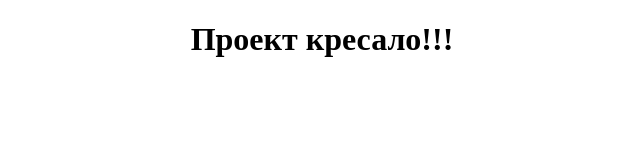
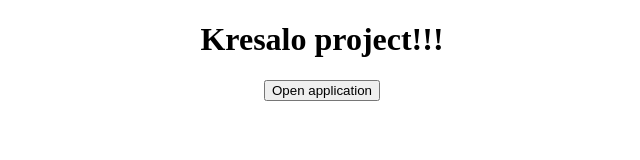
Before and after one commit to VasylKhmil/vasylkhmil.github.io, a plain HTML site: page index.html in a window 1280 px wide. Shown: the whole page, without its empty margins (318-958 px from the left). Drawn offline with Linux system fonts and the light colour scheme.

Commit message:
added application opening button for test

```diff
--- a/index.html
+++ b/index.html
@@ -1,6 +1,11 @@
 <!DOCTYPE html>
 <html>
 <body>
-<h1><center>Проект кресало!!!</center></h1>
+<h1><center>Kresalo project!!!</center></h1>
+<center>
+	<form action="kresaloproject://">
+    	<input type="submit" value="Open application">
+	</form>
+</center>
 </body>
 </html>
```
Also changed, not shown: 2 other files.
